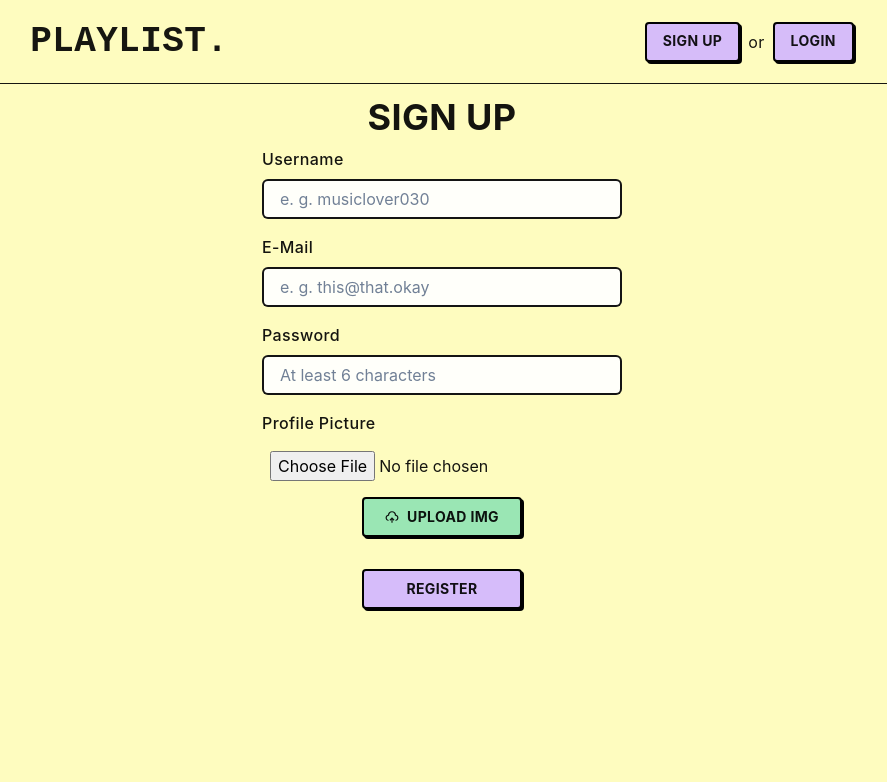
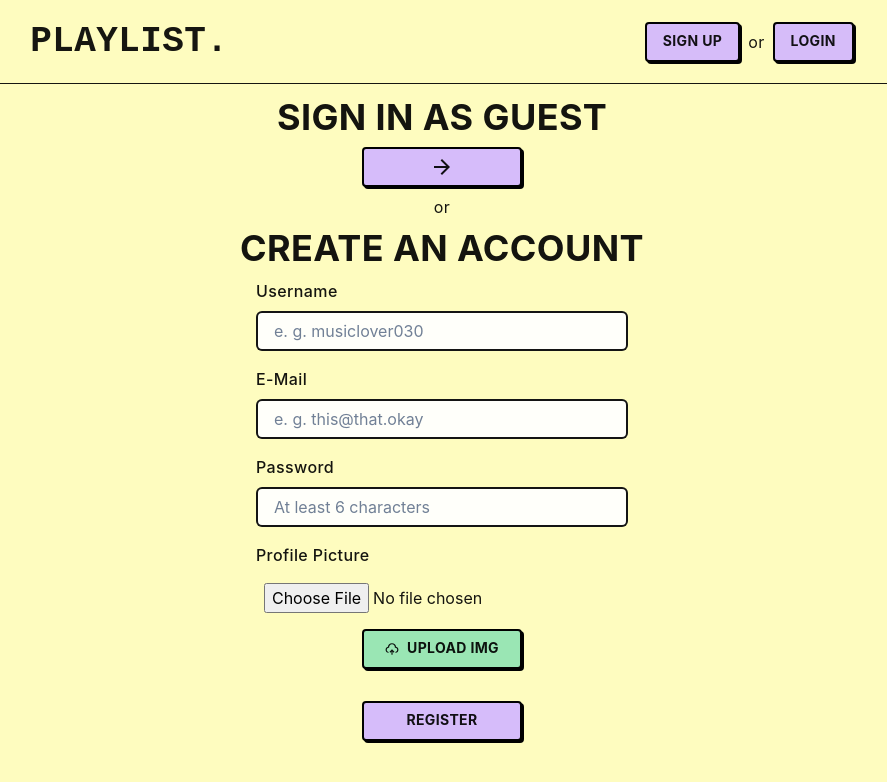
Before and after one commit to petrikoj/mern-project, a React (Create React App) app in the folder client/: page /signup in a window 1280 px wide. Shown: the top 782 px of the page, without its empty margins (198-1085 px from the left). Built offline with nearby package versions, Linux system fonts and the light colour scheme; no server answers.

Commit message:
Added guest login feature

```diff
--- a/client/src/Views/SignUpView.js
+++ b/client/src/Views/SignUpView.js
@@ -1,11 +1,21 @@
-import { Center, Heading, VStack } from "@chakra-ui/react";
+import { ArrowForwardIcon } from "@chakra-ui/icons";
+import { Center, Heading, IconButton, Text, VStack } from "@chakra-ui/react";
 import SignUp from "../components/userRelated/SignUp";
+import useGuestLogin from "../hooks/useGuestLogin";
 
 function SignUpView() {
+  const { handleLogin } = useGuestLogin();
   return (
     <Center>
       <VStack>
-        <Heading>Sign Up</Heading>
+        <Heading>Sign in as guest</Heading>
+        <IconButton
+          icon={<ArrowForwardIcon boxSize="6" />}
+          w="40"
+          onClick={handleLogin}
+        />
+        <Text>or</Text>
+        <Heading>Create an account</Heading>
         <SignUp />
       </VStack>
     </Center>
```
